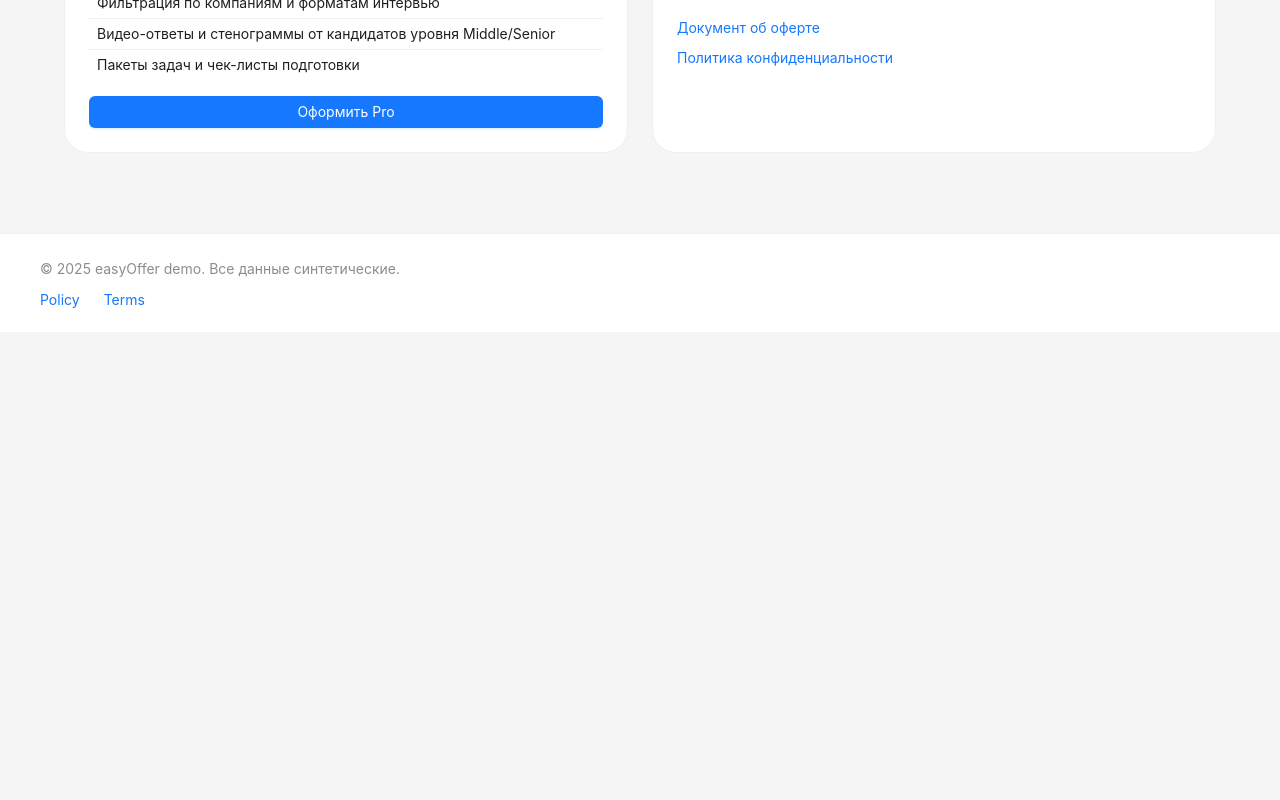
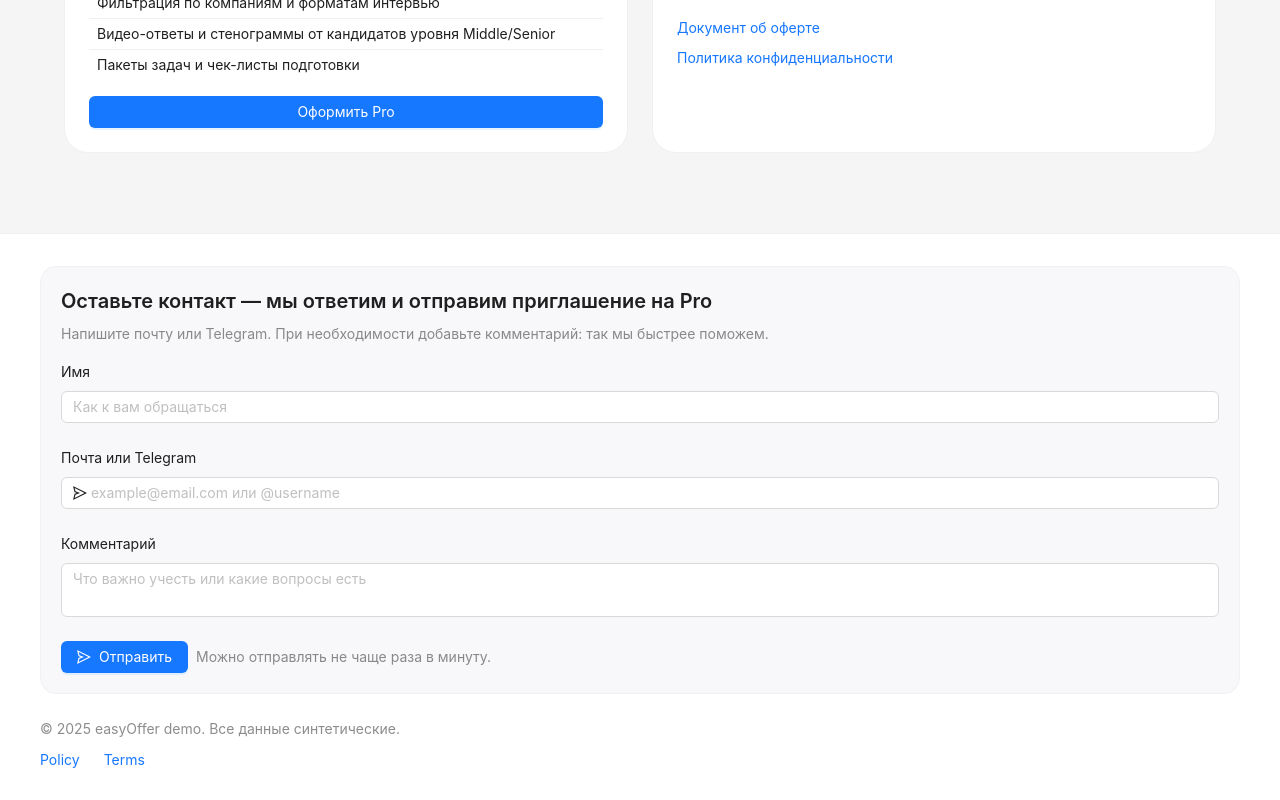
Before and after one commit to Mamniash/easy-offer, a Next.js app: page / in a window 1280 px wide. Shown: the part 5313-6113 px from the top of the page. Before the commit the page ends 5645 px from the top, so only its background shows below. Built offline with nearby package versions, Linux system fonts and the light colour scheme.

Commit message:
Add Telegram contact form and API endpoint

```diff
--- /dev/null
+++ b/app/api/telegram/route.ts
@@ -0,0 +1,79 @@
+import { NextResponse } from 'next/server';
+
+const botToken = process.env.TELEGRAM_BOT_TOKEN;
+const chatId = process.env.TELEGRAM_CHAT_ID;
+const threadId = process.env.TELEGRAM_THREAD_ID ? Number(process.env.TELEGRAM_THREAD_ID) : undefined;
+
+const TELEGRAM_URL = botToken ? `https://api.telegram.org/bot${botToken}/sendMessage` : undefined;
+
+const formatTimestamp = () =>
+  new Date().toLocaleString('ru-RU', {
+    timeZone: 'Europe/Moscow',
+    hour12: false,
+  });
+
+type ContactPayload = {
+  name?: string;
+  contact: string;
+  notes?: string;
+  entryPoint: string;
+  sessionTime: number;
+  url: string;
+  timezone?: string | null;
+};
+
+export async function POST(request: Request) {
+  if (!botToken || !chatId || !TELEGRAM_URL) {
+    return NextResponse.json(
+      { ok: false, error: 'TELEGRAM_BOT_TOKEN и TELEGRAM_CHAT_ID не настроены' },
+      { status: 500 },
+    );
+  }
+
+  let payload: ContactPayload;
+
+  try {
+    payload = (await request.json()) as ContactPayload;
+  } catch {
+    return NextResponse.json({ ok: false, error: 'Неверный формат запроса' }, { status: 400 });
+  }
+
+  const { contact, entryPoint, sessionTime, url } = payload;
+  if (!contact || !entryPoint || typeof sessionTime !== 'number' || !url) {
+    return NextResponse.json({ ok: false, error: 'Не хватает данных для отправки' }, { status: 400 });
+  }
+
+  const message = [
+    '📨 Новый контакт easyOffer',
+    `📇 Имя: ${payload.name || 'не указано'}`,
+    `✉️ Контакт: ${payload.contact}`,
+    payload.notes ? `🗒 Комментарий: ${payload.notes}` : null,
+    `📍 Источник: ${payload.entryPoint}`,
+    `⏱ На сайте: ${payload.sessionTime} сек.`,
+    payload.timezone ? `🕰 Часовой пояс: ${payload.timezone}` : null,
+    `🌐 Страница: ${payload.url}`,
+    `🗓 МСК: ${formatTimestamp()}`,
+  ]
+    .filter(Boolean)
+    .join('\n');
+
+  const telegramResponse = await fetch(TELEGRAM_URL, {
+    method: 'POST',
+    headers: { 'Content-Type': 'application/json' },
+    body: JSON.stringify({
+      chat_id: chatId,
+      text: message,
+      message_thread_id: threadId,
+    }),
+  });
+
+  const data = await telegramResponse.json();
+
+  if (!telegramResponse.ok || !data?.ok) {
+    const errorMessage = data?.description || 'Не удалось отправить сообщение в Telegram';
+    console.error('Telegram error:', errorMessage);
+    return NextResponse.json({ ok: false, error: errorMessage }, { status: 502 });
+  }
+
+  return NextResponse.json({ ok: true });
+}
--- a/components/AppShell.tsx
+++ b/components/AppShell.tsx
@@ -1,8 +1,9 @@
 'use client';
 
-import { Layout, Menu, Space, Typography } from 'antd';
+import { SendOutlined } from '@ant-design/icons';
+import { Button, Form, Input, Layout, Menu, Space, Typography, message } from 'antd';
 import Link from 'next/link';
-import type { PropsWithChildren } from 'react';
+import { PropsWithChildren, useEffect, useRef, useState } from 'react';
 
 const { Header, Content, Footer } = Layout;
 
@@ -73,12 +74,83 @@ const Navigation = () => (
   </Header>
 );
 
-const AppFooter = () => (
+const RATE_LIMIT_TIMEOUT = 60 * 1000;
+
+const canSendMessage = () => {
+  if (typeof window === 'undefined') {
+    return true;
+  }
+
+  const lastSent = window.localStorage.getItem('easy-offer-last-message');
+  const now = Date.now();
+
+  if (lastSent && now - Number(lastSent) < RATE_LIMIT_TIMEOUT) {
+    return false;
+  }
+
+  window.localStorage.setItem('easy-offer-last-message', now.toString());
+  return true;
+};
+
+const AppFooter = () => {
+  const [form] = Form.useForm();
+  const [submitting, setSubmitting] = useState(false);
+  const [timezone, setTimezone] = useState<string | null>(null);
+  const sessionStartRef = useRef(Date.now());
+
+  useEffect(() => {
+    try {
+      const tz = Intl.DateTimeFormat().resolvedOptions().timeZone;
+      setTimezone(tz || null);
+    } catch {
+      setTimezone(null);
+    }
+  }, []);
+
+  const handleSubmit = async (values: { name?: string; contact: string; notes?: string }) => {
+    if (!canSendMessage()) {
+      message.warning('Можно отправить сообщение раз в минуту.');
+      return;
+    }
+
+    const payload = {
+      ...values,
+      entryPoint: 'Футер сайта',
+      sessionTime: Math.max(Math.round((Date.now() - sessionStartRef.current) / 1000), 0),
+      url: typeof window !== 'undefined' ? window.location.href : 'unknown',
+      timezone,
+    };
+
+    setSubmitting(true);
+    try {
+      const response = await fetch('/api/telegram', {
+        method: 'POST',
+        headers: { 'Content-Type': 'application/json' },
+        body: JSON.stringify(payload),
+      });
+
+      const data = (await response.json()) as { ok: boolean; error?: string };
+
+      if (!response.ok || !data?.ok) {
+        throw new Error(data?.error || 'Ошибка отправки');
+      }
+
+      message.success('Спасибо! Мы свяжемся с вами в ближайшее время.');
+      form.resetFields();
+    } catch (error) {
+      console.error('Ошибка при отправке сообщения', error);
+      message.error('Не удалось отправить заявку. Попробуйте позже.');
+    } finally {
+      setSubmitting(false);
+    }
+  };
+
+  return (
     <Footer
       style={{
         background: '#ffffff',
         borderTop: '1px solid #f0f0f0',
-      padding: '24px 24px',
+        padding: '32px 24px',
       }}
     >
       <div
@@ -86,21 +158,79 @@ const AppFooter = () => (
           margin: '0 auto',
           maxWidth: 1200,
           width: '100%',
-        display: 'flex',
-        flexDirection: 'column',
-        gap: 12,
+          display: 'grid',
+          gap: 24,
+          gridTemplateColumns: '1fr',
         }}
       >
+        <div
+          style={{
+            display: 'grid',
+            gap: 24,
+            gridTemplateColumns: '1fr',
+          }}
+        >
+          <div
+            style={{
+              background: '#f8f8fb',
+              border: '1px solid #f0f0f5',
+              borderRadius: 16,
+              padding: 20,
+            }}
+          >
+            <Space direction="vertical" size={8} style={{ width: '100%' }}>
+              <Typography.Title level={4} style={{ margin: 0 }}>
+                Оставьте контакт — мы ответим и отправим приглашение на Pro
+              </Typography.Title>
+              <Typography.Text type="secondary">
+                Напишите почту или Telegram. При необходимости добавьте комментарий: так мы быстрее поможем.
+              </Typography.Text>
+            </Space>
+            <Form
+              form={form}
+              layout="vertical"
+              onFinish={handleSubmit}
+              style={{ marginTop: 16 }}
+              requiredMark={false}
+            >
+              <Form.Item name="name" label="Имя">
+                <Input placeholder="Как к вам обращаться" />
+              </Form.Item>
+              <Form.Item
+                name="contact"
+                label="Почта или Telegram"
+                rules={[{ required: true, message: 'Оставьте способ связи' }]}
+              >
+                <Input prefix={<SendOutlined />} placeholder="example@email.com или @username" />
+              </Form.Item>
+              <Form.Item name="notes" label="Комментарий">
+                <Input.TextArea placeholder="Что важно учесть или какие вопросы есть" autoSize={{ minRows: 2, maxRows: 4 }} />
+              </Form.Item>
+              <Space style={{ display: 'flex', justifyContent: 'flex-start' }}>
+                <Button type="primary" htmlType="submit" loading={submitting} icon={<SendOutlined />}>
+                  Отправить
+                </Button>
+                <Typography.Text type="secondary">
+                  Можно отправлять не чаще раза в минуту.
+                </Typography.Text>
+              </Space>
+            </Form>
+          </div>
+
+          <Space direction="vertical" size={12}>
             <Typography.Text type="secondary">
               © {new Date().getFullYear()} easyOffer demo. Все данные синтетические.
             </Typography.Text>
-      <Space size="large">
+            <Space size="large" wrap>
               <Link href="/policy">Policy</Link>
               <Link href="/terms">Terms</Link>
             </Space>
+          </Space>
+        </div>
       </div>
     </Footer>
   );
+};
 
 const AppShell = ({ children }: PropsWithChildren) => (
   <Layout style={{ minHeight: '100vh', background: '#f5f5f5' }}>
```
Also changed, not shown: 1 other file (tests, documents, lock files or other folders). Lines whose indentation alone changed are shown as unchanged.
